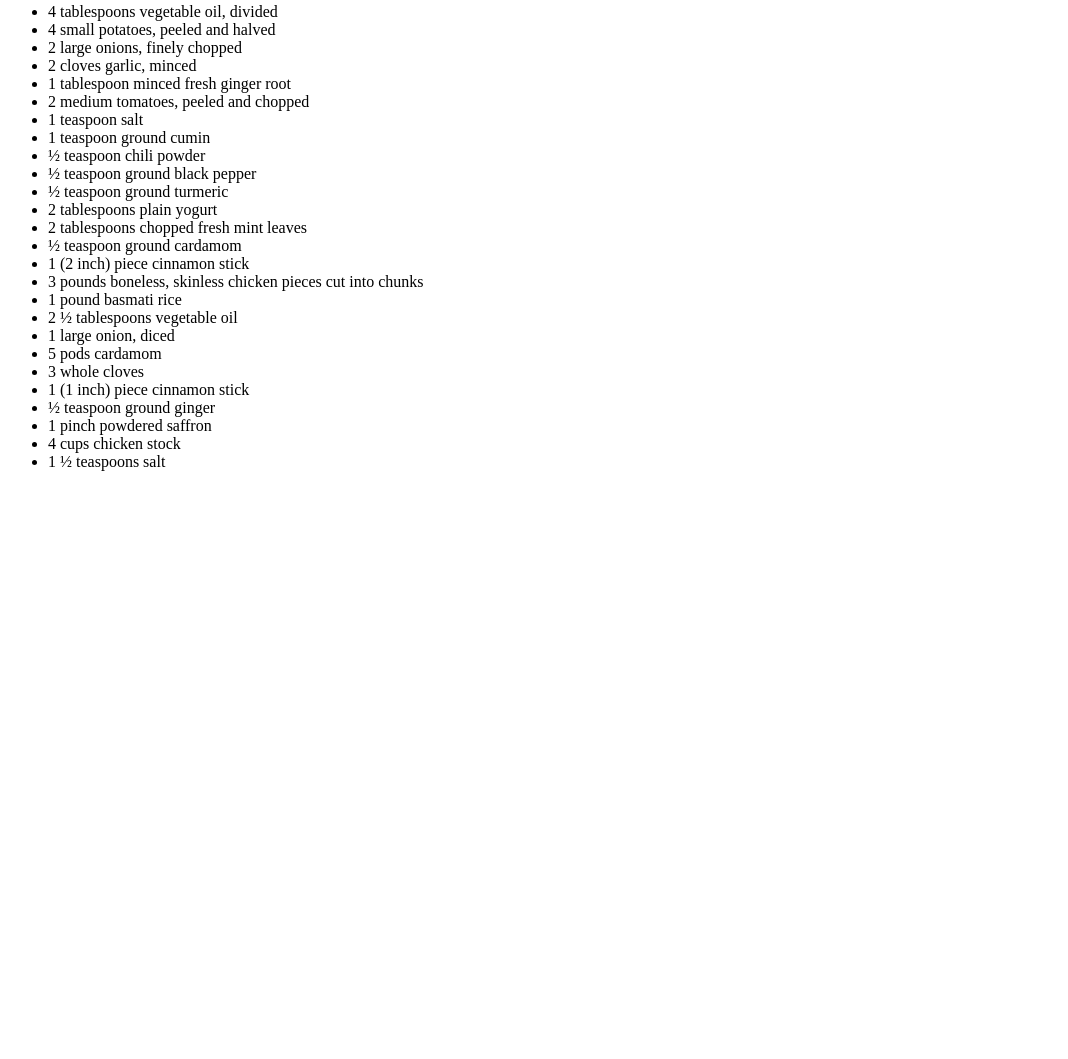
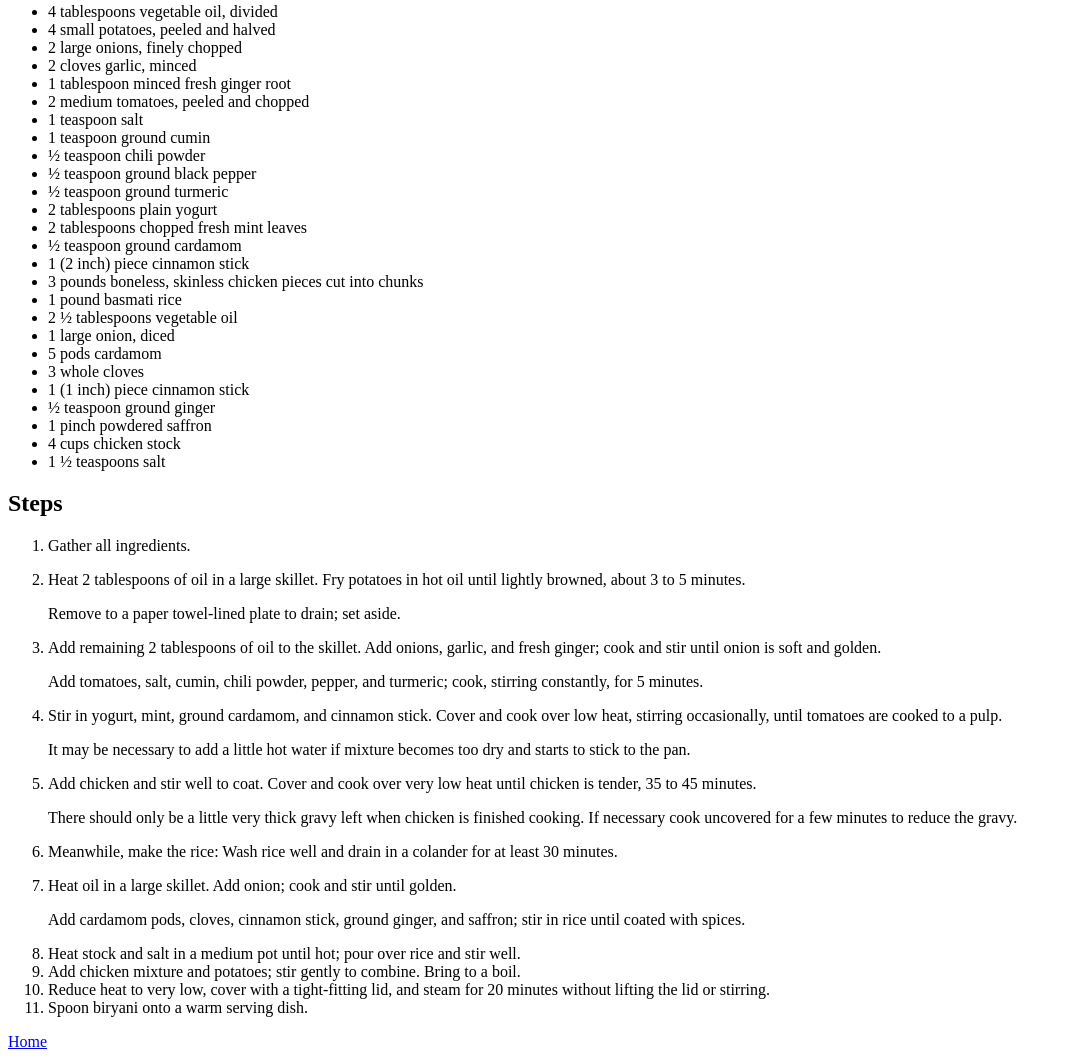
Before and after one commit to khushalb002/odin-recipes, a plain HTML site: page recipes/Biryani.html in a window 1280 px wide. Shown: the part 807-1866 px from the top of the page, without its empty margins (0-1068 px from the left). Before the commit the page ends 1294 px from the top, so only its background shows below. Drawn offline with Linux system fonts and the light colour scheme.

Commit message:
Add recipe steps and finalize the project

```diff
--- a/recipes/Biryani.html
+++ b/recipes/Biryani.html
@@ -7,7 +7,6 @@
 
     <body>
         <h1>Biryani Recipe</h1>
-        <a href="../index.html">Home</a>
         <img src="../images/Biryani.jpg" atl="Biryani" height="540" width="860">
         <h2>Description</h2>
         <p>Chicken biryani is a delicious Pakistani/Indian rice dish that's typically reserved for special occasions such as weddings, parties, or holidays such as Ramadan.</p>
@@ -41,5 +40,30 @@
             <li>4 cups chicken stock</li>
             <li>1 ½ teaspoons salt</li>
         </ul>
+        <h2>Steps</h2>
+        <ol>
+            <li>Gather all ingredients.</li>
+            <li><p>Heat 2 tablespoons of oil in a large skillet. Fry potatoes in hot oil until lightly browned, about 3 to 5 minutes.</p>
+                <p>Remove to a paper towel-lined plate to drain; set aside.</p>
+            </li>
+            <li><p>Add remaining 2 tablespoons of oil to the skillet. Add onions, garlic, and fresh ginger; cook and stir until onion is soft and golden.</p>
+                <p>Add tomatoes, salt, cumin, chili powder, pepper, and turmeric; cook, stirring constantly, for 5 minutes.</p>
+            </li>
+            <li><p>Stir in yogurt, mint, ground cardamom, and cinnamon stick. Cover and cook over low heat, stirring occasionally, until tomatoes are cooked to a pulp.</p>
+                <p>It may be necessary to add a little hot water if mixture becomes too dry and starts to stick to the pan.</p>
+            </li>
+            <li><p>Add chicken and stir well to coat. Cover and cook over very low heat until chicken is tender, 35 to 45 minutes.</p>
+                <p>There should only be a little very thick gravy left when chicken is finished cooking. If necessary cook uncovered for a few minutes to reduce the gravy.</p>
+            </li>
+            <li>Meanwhile, make the rice: Wash rice well and drain in a colander for at least 30 minutes.</li>
+            <li><p>Heat oil in a large skillet. Add onion; cook and stir until golden.</p>
+                <p>Add cardamom pods, cloves, cinnamon stick, ground ginger, and saffron; stir in rice until coated with spices.</p>
+            </li>
+            <li>Heat stock and salt in a medium pot until hot; pour over rice and stir well.</li>
+            <li>Add chicken mixture and potatoes; stir gently to combine. Bring to a boil.</li>
+            <li>Reduce heat to very low, cover with a tight-fitting lid, and steam for 20 minutes without lifting the lid or stirring.</li>
+            <li>Spoon biryani onto a warm serving dish.</li>
+        </ol>
+        <a href="../index.html">Home</a>
     </body>
 </html>
```
Also changed, not shown: index.html (+5 -3 lines), recipes/EggFriedRice.html (+9 -1 lines), recipes/LoMein.html (+18 -1 lines).
